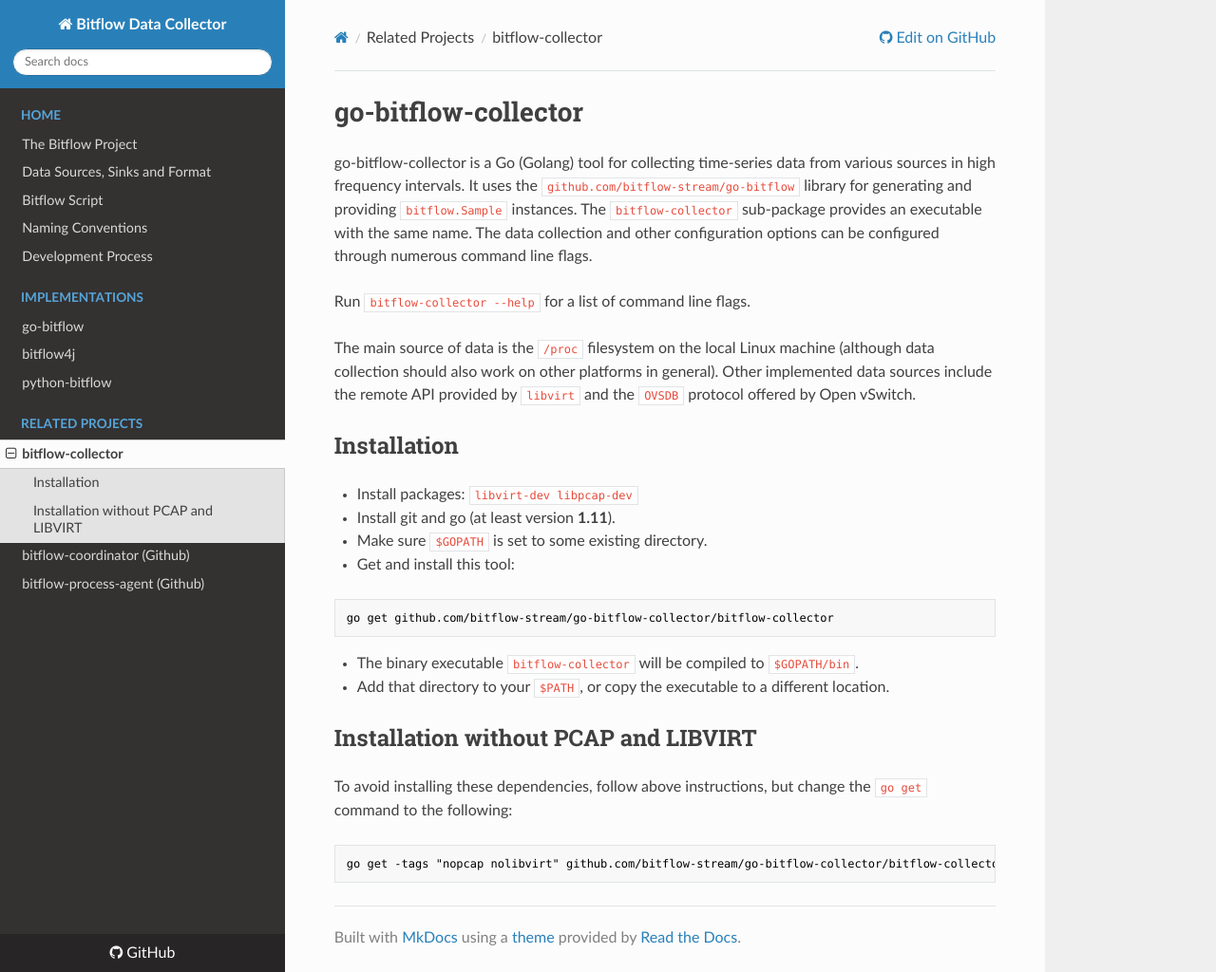
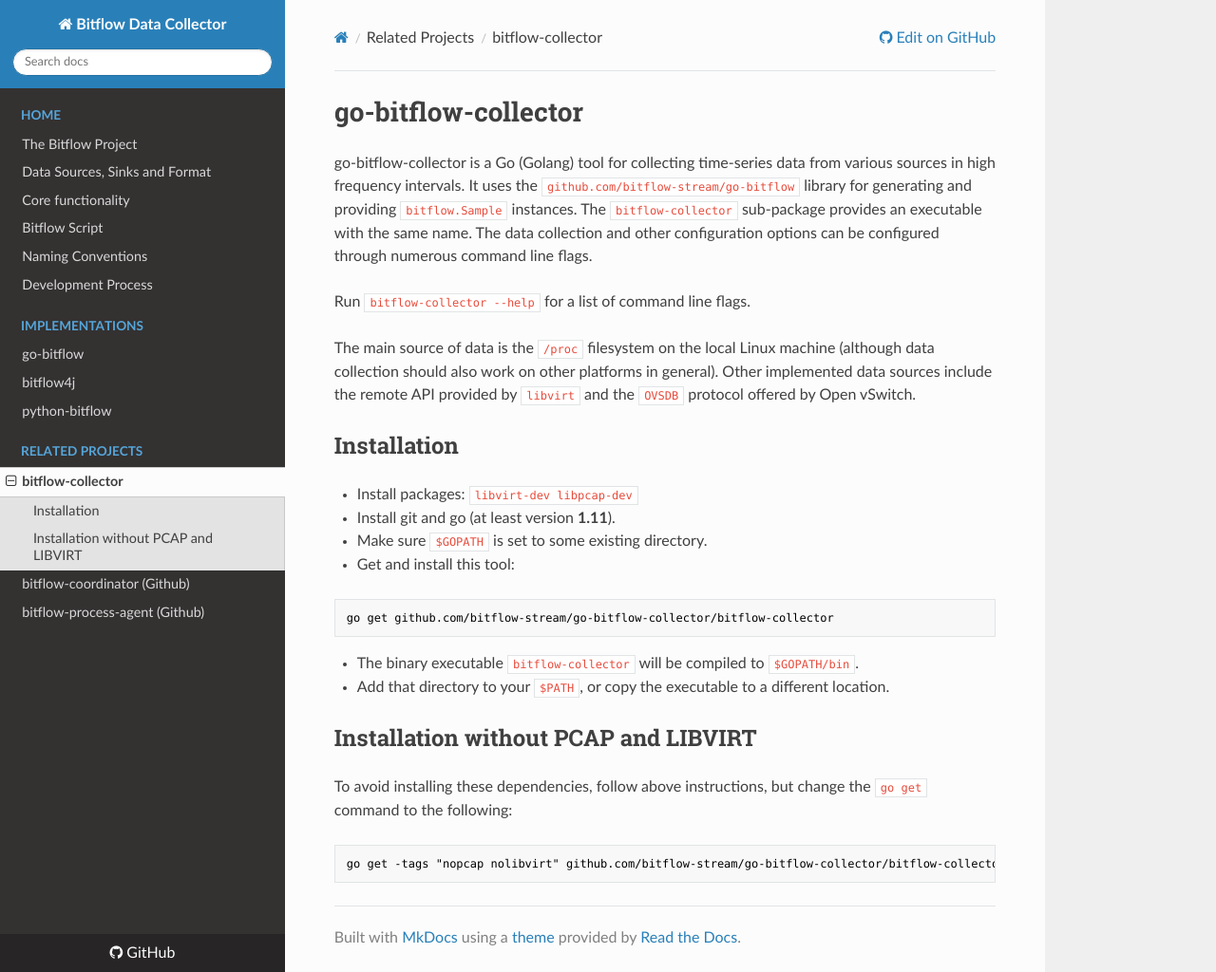
Before and after one commit to bitflow-stream/go-bitflow-collector, an MkDocs documentation site: the page built from docs/index.md, in a window 1280 px wide and 1024 px high. Shown: the whole window at 95% size. Built offline with MkDocs 1.6.1, drawn with Linux system fonts in a browser that asks for light colours; nearby versions of some CDN libraries.

Commit message:
update mkdocs

```diff
--- a/mkdocs.yml
+++ b/mkdocs.yml
@@ -7,6 +7,7 @@
 - Home:
   - The Bitflow Project: https://bitflow.readthedocs.io/en/latest/
   - Data Sources, Sinks and Format: https://bitflow.readthedocs.io/en/latest/data-format/
+  - Core functionality: https://bitflow.readthedocs.io/en/latest/core-functionality/
   - Bitflow Script: https://bitflow.readthedocs.io/projects/bitflow-antlr-grammars/en/latest/bitflow-script/
   - Naming Conventions: https://bitflow.readthedocs.io/en/latest/naming/
   - Development Process: https://bitflow.readthedocs.io/en/latest/development/
```
